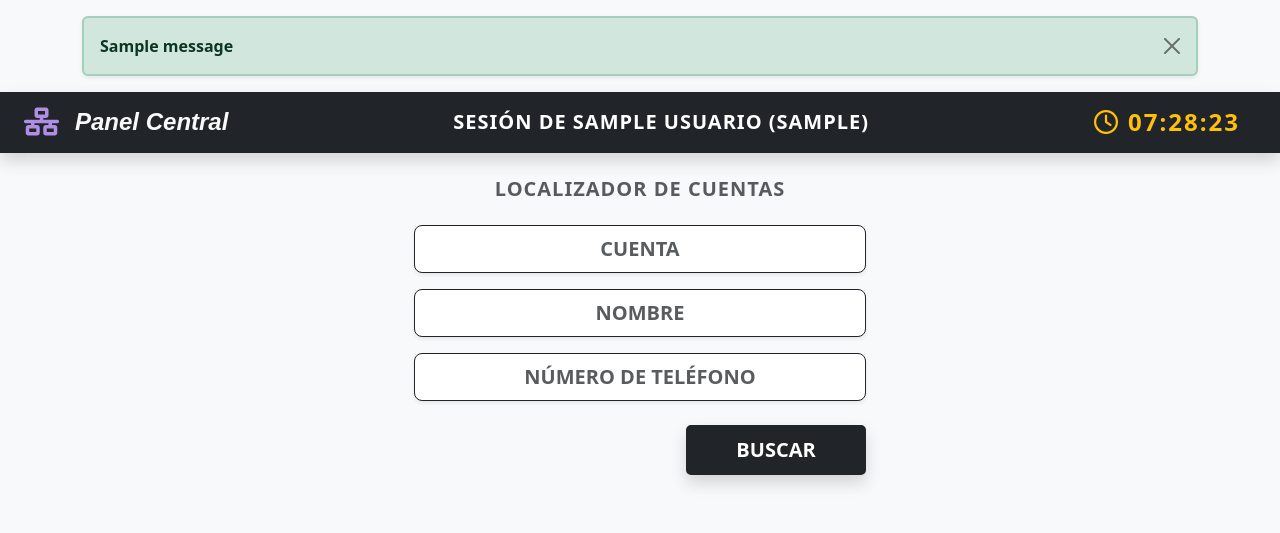
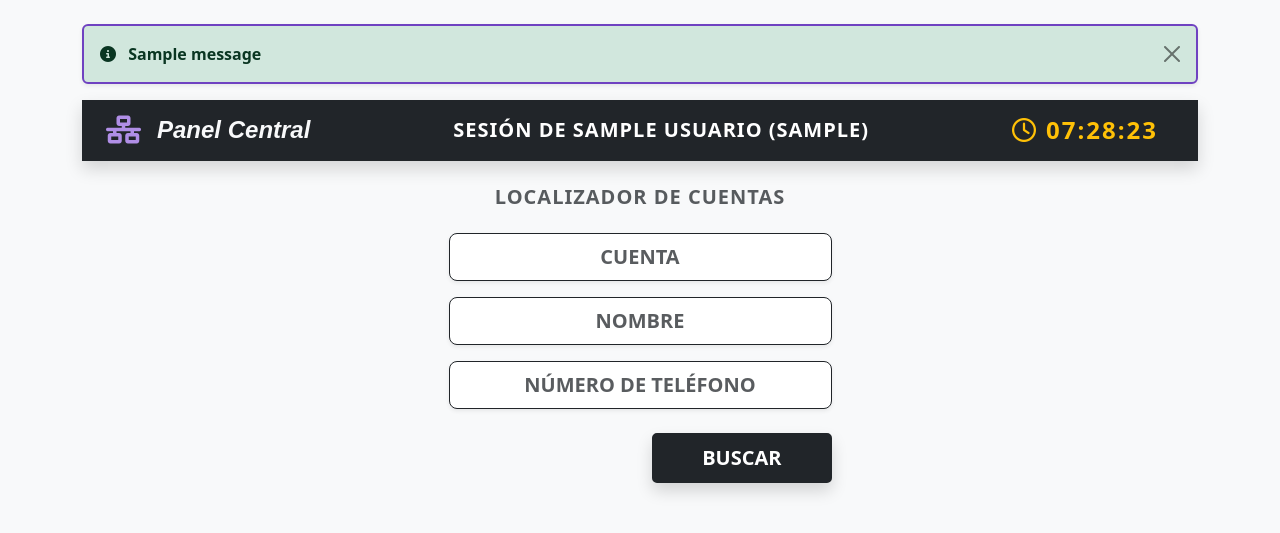
Before and after one commit to ApoyoDirecto-CRM/crm-apoyo-directo-final, a Flask app: page /dashboard in a window 1280 px wide. Shown: the top 533 px of the page. Run offline with Flask 3, Linux system fonts and the light colour scheme; a user stored in the database is signed in; tables that the repository leaves empty hold one stand-in row (values such as "Sample post"); one stand-in notice (Sample message) is shown.

Commit message:
Add files via upload

```diff
--- a/app/templates/base.html
+++ b/app/templates/base.html
@@ -6,50 +6,98 @@
     <title>Apoyo Directo - CRM</title>
 
     <link href="https://cdn.jsdelivr.net/npm/bootstrap@5.3.0/dist/css/bootstrap.min.css" rel="stylesheet">
-
     <link rel="stylesheet" href="https://cdnjs.cloudflare.com/ajax/libs/font-awesome/6.4.0/css/all.min.css">
 
     <style>
-        /* Clases utilitarias de diseño corporativo */
+        /* ADN Visual Apoyo Directo */
+        :root {
+            --purpura-principal: #6f42c1;
+            --purpura-oscuro: #4b0082;
+            --rosado-corporativo: #bc8f8f;
+        }
+
+        .bg-gradient-corporativo {
+            background: linear-gradient(135deg, var(--purpura-oscuro) 0%, var(--purpura-principal) 100%) !important;
+            color: white !important;
+        }
+
+        .table-thead-corporativo {
+            background: linear-gradient(90deg, var(--purpura-oscuro) 0%, var(--purpura-principal) 100%);
+            color: white;
+            letter-spacing: 1px;
+            text-transform: uppercase;
+        }
+
+        .btn-corporativo {
+            background-color: var(--purpura-principal);
+            color: white;
+            border: 2px solid var(--rosado-corporativo);
+            font-weight: bold;
+            transition: 0.3s;
+        }
+
+        .btn-corporativo:hover {
+            background-color: var(--purpura-oscuro);
+            color: #ffc107;
+            transform: translateY(-2px);
+            box-shadow: 0 4px 8px rgba(0,0,0,0.2);
+        }
+
+        .navbar-custom {
+            background-color: #212529;
+            border-bottom: 4px solid var(--purpura-principal);
+        }
+
         .letter-spacing-1 { letter-spacing: 1px; }
         .letter-spacing-2 { letter-spacing: 2px; }
+
+        /* Estilo para las alertas */
+        .alert-border { border: 2px solid var(--purpura-principal); }
     </style>
 </head>
 
 <body class="bg-light">
 
     {% if session.get('usuario_id') %}
-    <nav class="navbar navbar-dark bg-dark shadow" style="border-bottom: 3px solid #6f42c1;">
+    <nav class="navbar navbar-dark navbar-custom shadow">
         <div class="container-fluid px-4">
 
-            <a class="navbar-brand fw-bold letter-spacing-1" href="{{ url_for('main.dashboard') }}">
-                <i class="fas fa-wave-square" style="color: #bc8f8f;"></i> Panel Central
+            <a class="navbar-brand d-flex align-items-center" href="{{ url_for('main.dashboard') }}">
+                <img src="{{ url_for('static', filename='img/logo.jpg') }}" alt="Logo" height="45" class="me-2 shadow-sm rounded">
+                <span class="fw-bold letter-spacing-1">CRM APOYO DIRECTO</span>
             </a>
 
-            <span class="navbar-text text-white fw-bold mx-auto text-uppercase letter-spacing-2">
-                SESIÓN DE {% if u %}{{ u.nombre }} ({{ u.rol }}){% else %}USUARIO{% endif %}
+            <span class="navbar-text text-white fw-bold mx-auto text-uppercase letter-spacing-2 d-none d-md-inline">
+                {% if u %}<i class="fas fa-user-circle me-1"></i> {{ u.nombre }} <span class="badge bg-primary ms-1">{{ u.rol }}</span>{% endif %}
             </span>
 
             <div class="d-flex align-items-center">
-                <div class="text-warning fw-bold fs-5 me-4 letter-spacing-2" style="font-family: monospace;">
+                <div class="text-warning fw-bold fs-5 me-4 letter-spacing-2" style="font-family: 'Courier New', Courier, monospace;">
                     <i class="fas fa-clock"></i> <span id="reloj-global">00:00:00</span>
                 </div>
-                <a href="{{ url_for('main.logout') }}" class="btn btn-danger fw-bold border-2 shadow-sm">Cerrar Sesión</a>
+                <a href="{{ url_for('main.logout') }}" class="btn btn-danger fw-bold border-2 shadow-sm btn-sm">SALIR</a>
             </div>
 
         </div>
     </nav>
     {% endif %}
 
-    <div class="container mt-3 position-relative" style="z-index: 1050;">
+    <div class="container mt-4">
+
+        {% if u and u.rol in ['GERENTE', 'SUPERVISION'] %}
+        <div class="mb-4">
+            <a href="{{ url_for('main.dashboard') }}" class="btn btn-corporativo shadow-sm px-4">
+                <i class="fas fa-th-large me-2"></i> VOLVER AL PANEL DE CONTROL
+            </a>
+        </div>
+        {% endif %}
+
+        <div class="position-relative" style="z-index: 1050;">
             {% with messages = get_flashed_messages(with_categories=true) %}
                 {% if messages %}
                     {% for category, message in messages %}
-                    {% set bs_class = category %}
-                    {% if category == 'error' %}{% set bs_class = 'danger' %}{% endif %}
-
-                    <div class="alert alert-{{ bs_class }} alert-dismissible fade show shadow-sm fw-bold border-2" role="alert">
-                        {{ message }}
+                        <div class="alert alert-{{ 'danger' if category == 'error' else 'success' }} alert-dismissible fade show shadow-sm fw-bold alert-border" role="alert">
+                            <i class="fas fa-info-circle me-2"></i> {{ message }}
                             <button type="button" class="btn-close" data-bs-dismiss="alert" aria-label="Cerrar"></button>
                         </div>
                     {% endfor %}
@@ -59,10 +107,12 @@
 
         {% block content %}{% endblock %}
 
+    </div>
 
     <script src="https://cdn.jsdelivr.net/npm/bootstrap@5.3.0/dist/js/bootstrap.bundle.min.js"></script>
 
     <script>
+        // Reloj en tiempo real
         setInterval(() => {
             const now = new Date();
             const timeString = now.toLocaleTimeString('es-MX', { hour12: false });
```
Lines whose indentation alone changed are shown as unchanged.
